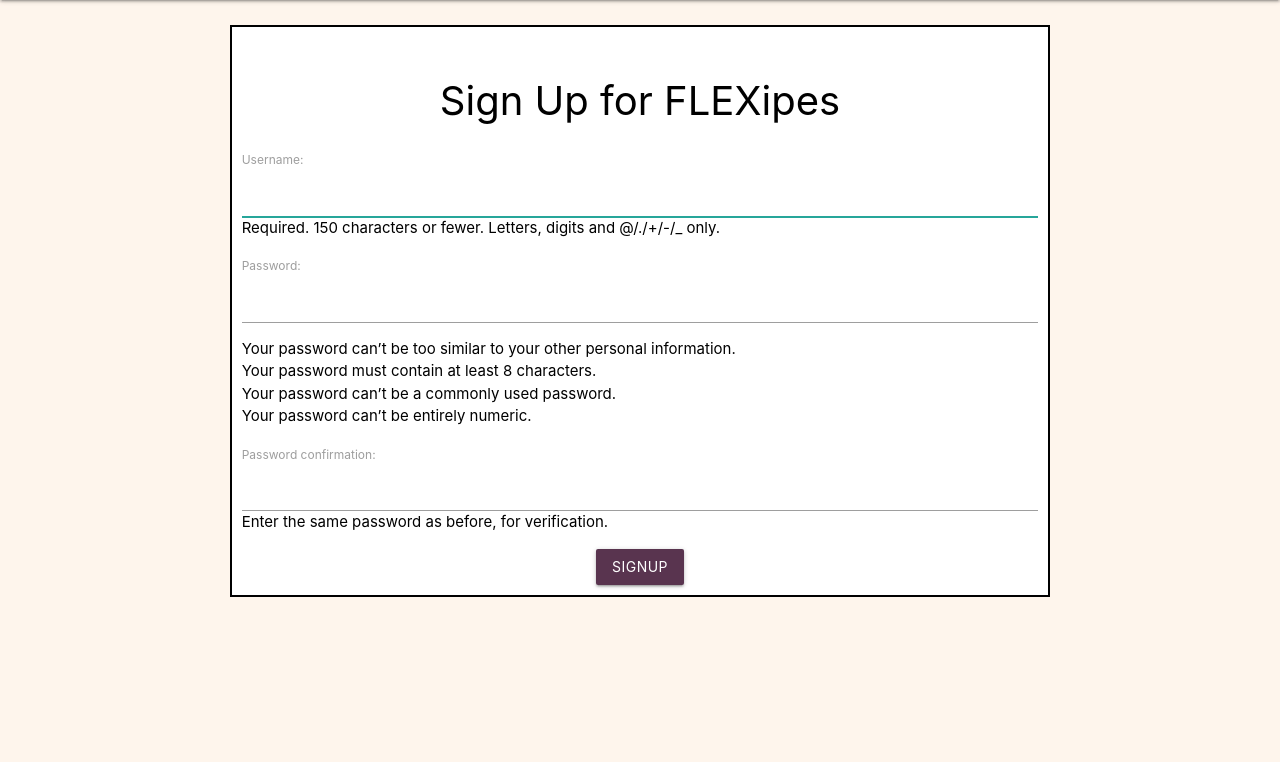
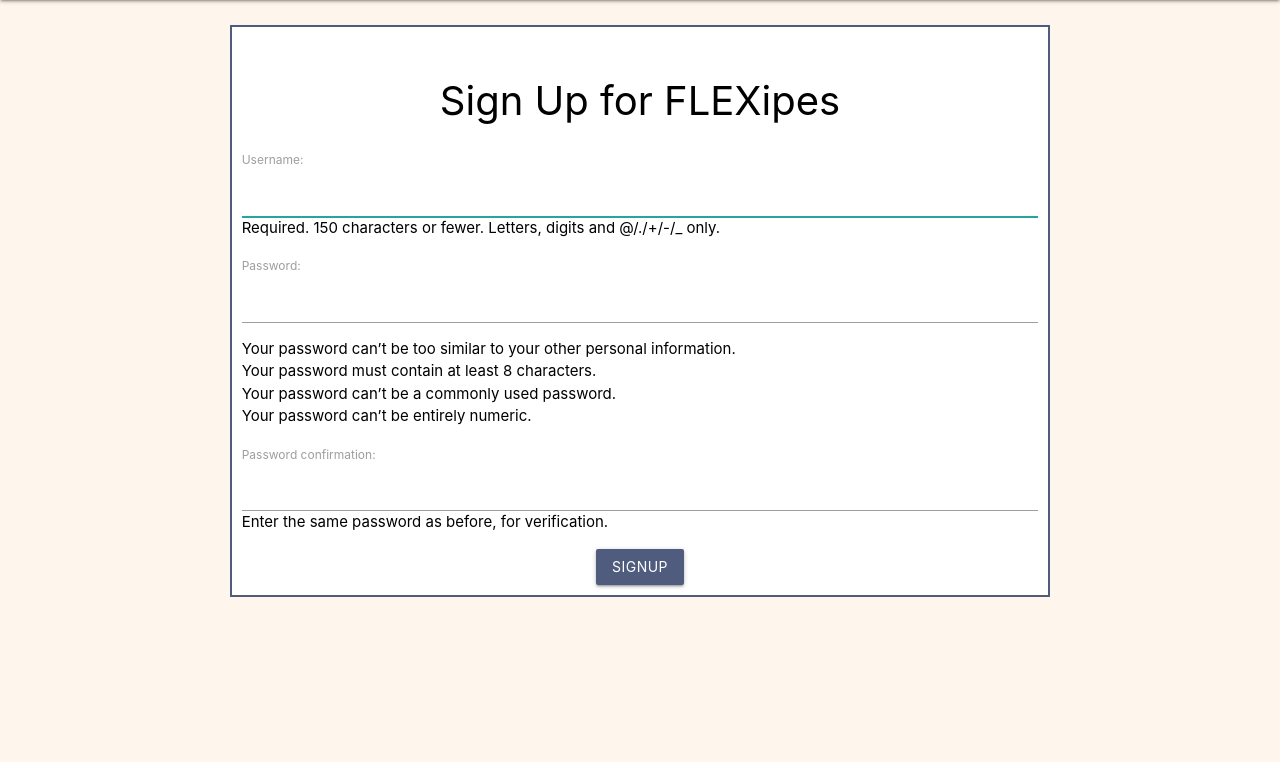
Before and after one commit to raulrodriguez8/FLEXipes, a Django app: page /accounts/signup/ in a window 1280 px wide. Shown: the part 64-826 px from the top of the page. Run offline with Django 3.2, Linux system fonts and the light colour scheme.

Commit message:
changed button color

```diff
--- a/main_app/static/css/style.css
+++ b/main_app/static/css/style.css
@@ -40,7 +40,7 @@ input.btn {
   margin-right: 5vh;
   color: black;
   padding: 10px;
-  border:  black 2px solid;
+  border:  #4F5C7D 2px solid;
   margin-top: 25px;
 }
 
@@ -52,3 +52,8 @@ input.btn {
 .sign-up-form input {
   margin: auto !important;
 }
+
+.input-field input[type=text]:focus {
+  border-bottom: 1px solid #000;
+  box-shadow: 0 1px 0 0 #000;
+}
--- a/main_app/templates/registration/login.html
+++ b/main_app/templates/registration/login.html
@@ -13,7 +13,7 @@
 <form method="post" action="{% url 'login' %}">
     {% csrf_token %}
     {{ form.as_p }}
-    <input style="background-color: #59344F; display:flex; align-self: center; justify-content: center; text-align: center;" type="submit" class="btn" value="login">
+    <input style="background-color: #4F5C7D; display:flex; align-self: center; justify-content: center; text-align: center;" type="submit" class="btn" value="login">
     <input type="hidden" name="next" value="{{ next }}">
 </form>
     </div>
--- a/main_app/templates/registration/signup.html
+++ b/main_app/templates/registration/signup.html
@@ -15,7 +15,7 @@
 <form method="post" action="{% url 'signup' %}">
     {% csrf_token %}
   {{ form.as_p }}
-  <input style="background-color: #59344F; display:flex; align-self: center; justify-content: center; text-align: center;" type="submit" class="btn" value="signup">
+  <input style="background-color: #4F5C7D; display:flex; align-self: center; justify-content: center; text-align: center;" type="submit" class="btn" value="signup">
 </form>
 </div>
 </div>
```
